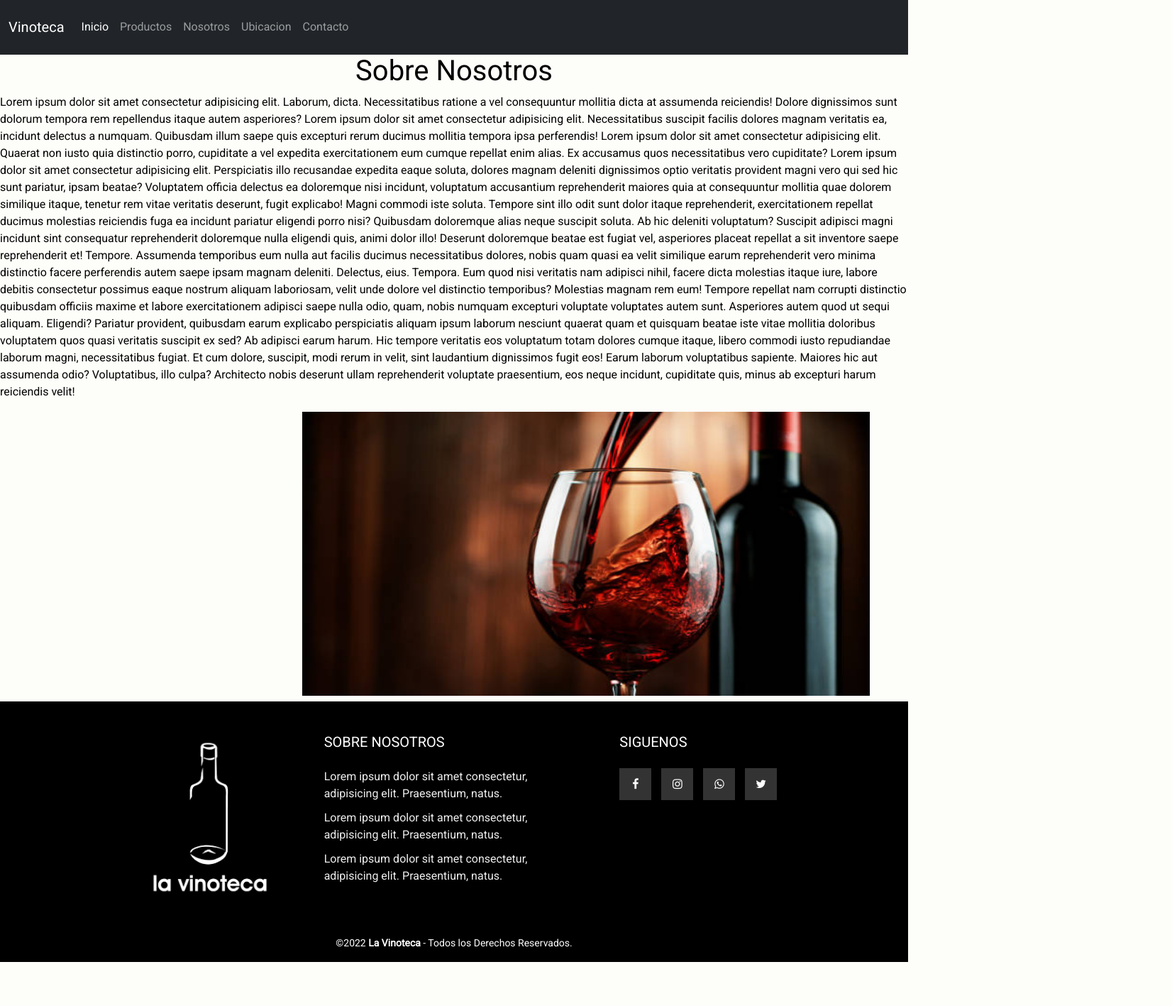
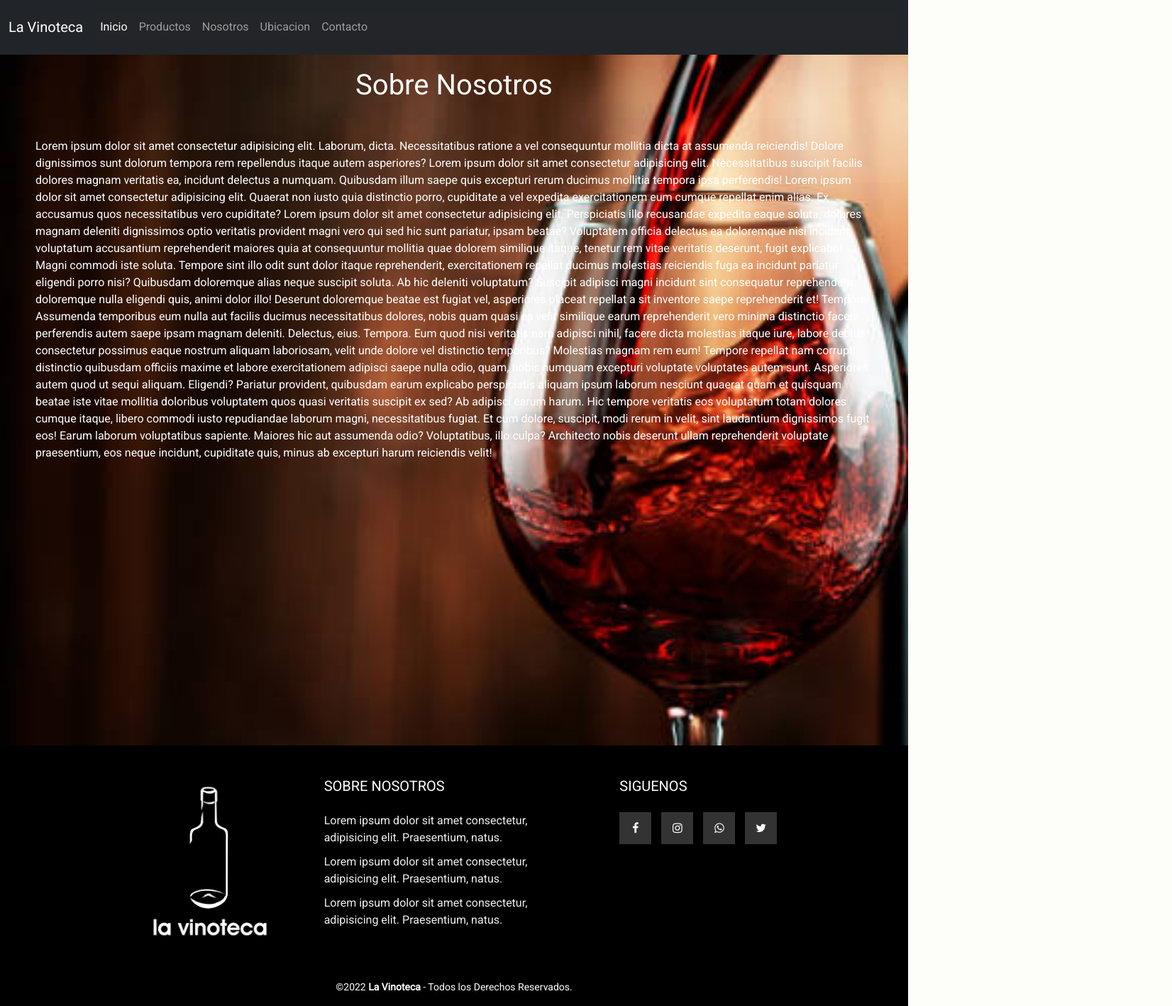
Before and after one commit to Manuel-Rodriguez-Pomares/Proyecto-Vinoteca, a plain HTML site: page nosotros.html in a window 1280 px wide. Shown: the whole page at 71% size, 1652 px wide, since content can reach past the window. Before the commit the page ends 1355 px from the top, so only its background shows below. Drawn offline with nearby package versions, Linux system fonts and the light colour scheme.

Commit message:
arreglos

```diff
--- a/nosotros.html
+++ b/nosotros.html
@@ -17,7 +17,7 @@
         <header>
           <nav class="navbar navbar-expand-lg navbar-dark bg-dark" style="width: 100%;height: 77px;">
             <div class="container-fluid">
-              <a class="navbar-brand" href="index.html">Vinoteca</a>
+              <a class="navbar-brand" href="index.html">La Vinoteca</a>
               <button class="navbar-toggler" type="button" data-bs-toggle="collapse" data-bs-target="#navbarNav" aria-controls="navbarNav" aria-expanded="false" aria-label="Toggle navigation">
                 <span class="navbar-toggler-icon"></span>
               </button>
@@ -46,7 +46,8 @@
     </div>
     <div class="grid-main">
     <main>
-       <h1>Sobre Nosotros</h1>
+      <div class="nosotros-img">
+       <h1 class="titulo-nosotros">Sobre Nosotros</h1>
      <div class="nosotros">
 
       <p class="nosotros-contenido">
@@ -64,13 +65,9 @@
         Hic tempore veritatis eos voluptatum totam dolores cumque itaque, libero commodi iusto repudiandae laborum magni, necessitatibus fugiat. Et cum dolore, suscipit, modi rerum in velit, sint laudantium dignissimos fugit eos!
         Earum laborum voluptatibus sapiente. Maiores hic aut assumenda odio? Voluptatibus, illo culpa? Architecto nobis deserunt ullam reprehenderit voluptate praesentium, eos neque incidunt, cupiditate quis, minus ab excepturi harum reiciendis velit!
       </p>
-      <div class="imagen-nosotros">
-        <img src="img/nosotros.jpg"  class="img-nosotros" alt="">
 
       </div>
-
-      </div>
-
+    </div>
      </main>
     </div>
     <footer class="pie-pagina">
--- a/scss/partials/_header.scss
+++ b/scss/partials/_header.scss
@@ -16,6 +16,13 @@ height: 76px;
     align-items: center;
     height: 76px;
     z-index: 1;
+    .navbar-collapse{
+      background: rgba(36, 38, 41, 0.7);
+      .nav-item{
+         display: flex;
+         justify-content: center;
+      }
+    }
 
     }
 
--- a/scss/partials/_main.scss
+++ b/scss/partials/_main.scss
@@ -61,9 +61,9 @@ main{
                                 box-sizing: border-box;
                                 line-height: 1.5 ;
                                 text-transform: uppercase;
-                                button:hover    {
+                               &:hover    {
 
-                                    border:1px solid black;
+                                    border: 1px solid black;
                                     }
                             }
                             }
@@ -126,26 +126,24 @@ main{
 
  }
 
+ .nosotros-img{
+     background-image: url(/img/nosotros.jpg);
+     background-size: cover;
 .nosotros{
     height: 856px;
 
 
 }
+.titulo-nosotros{
+    color: white;
+    padding-top: 20px;
+}
 .nosotros-contenido{
-    color: black;
+    color: white;
+    margin: 50px;
 }
+  }
 
-.imagen-nosotros{
-    width: 1652px;
-    display: flex;
-    justify-content: center;
-    .img-nosotros   {
-        height: 400px;
-          width: 800px;
-
-      }
-
-}
 .mapa{
     width: 1652px;
     display: flex;
```
Also changed, not shown: contacto.html (+1 -1 lines), index.html (+1 -1 lines), productos.html (+1 -1 lines), ubicacion.html (+1 -1 lines), scss/style.css, 1 other file.
